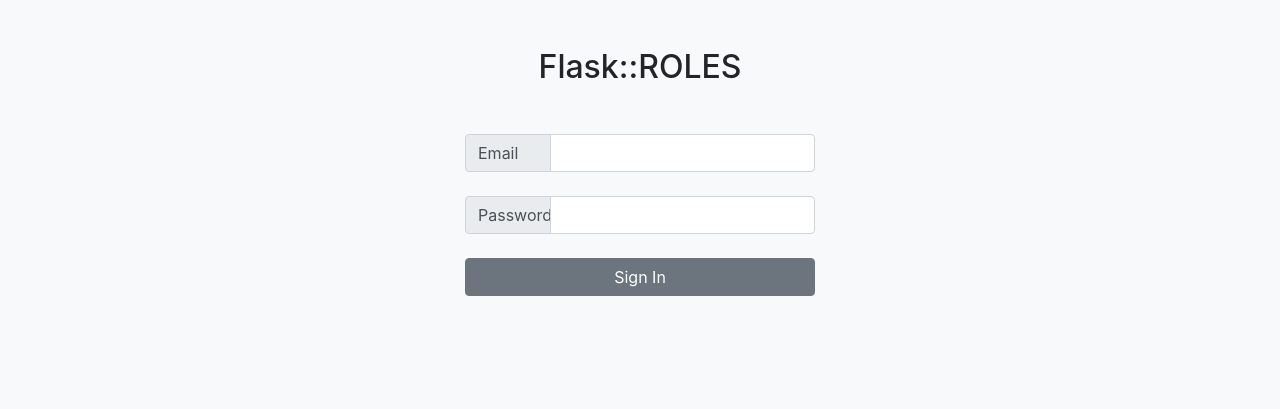
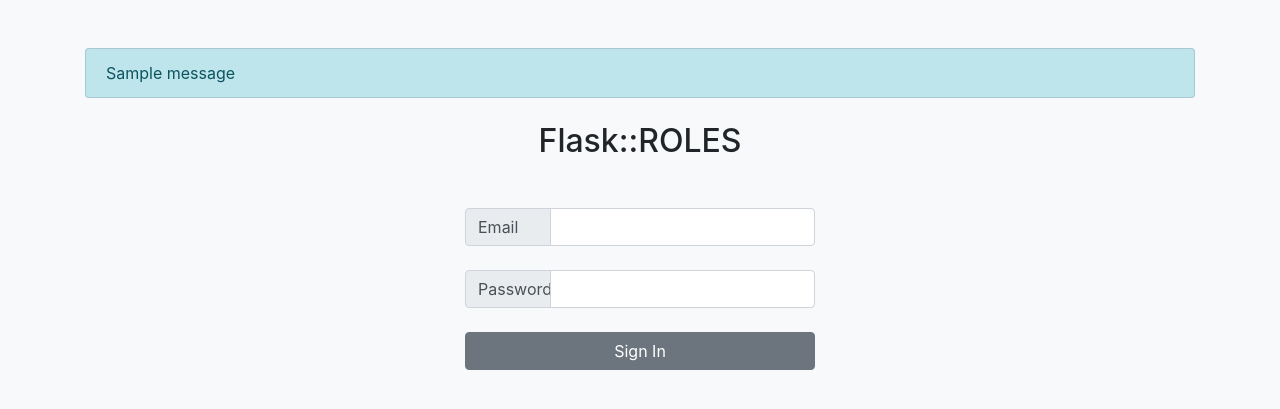
Before and after one commit to AstroKiR/flask_roles_permissions, a Flask app: page /login in a window 1280 px wide. Shown: the top 409 px of the page. Run offline with Flask 2, Linux system fonts and the light colour scheme; tables that the repository leaves empty hold one stand-in row (values such as "Sample post"); one stand-in notice (Sample message) is shown; some libraries are stand-ins or nearby versions.

Commit message:
login.html flashed messages

```diff
--- a/app/templates/login.html
+++ b/app/templates/login.html
@@ -14,6 +14,17 @@
 
 <body class="bg-light">
     <div class="container mt-5">
+        {% with messages = get_flashed_messages() %}
+        {% if messages %}
+        <ul class="list-group mb-4">
+            {% for message in messages %}
+            <li class="list-group-item list-group-item-info">
+                {{ message }}
+            </li>
+            {% endfor %}
+        </ul>
+        {% endif %}
+        {% endwith %}
         <div class="row justify-content-center">
             <div class="col-md-4">
                 <h2 class="text-center mb-5">Flask::ROLES</h2>
```
